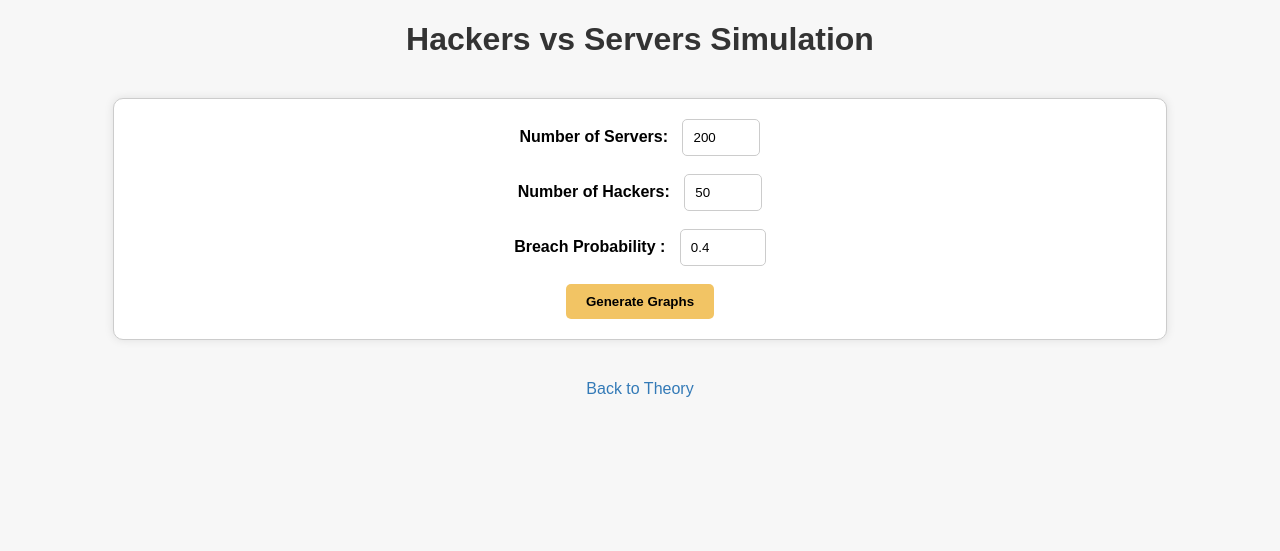
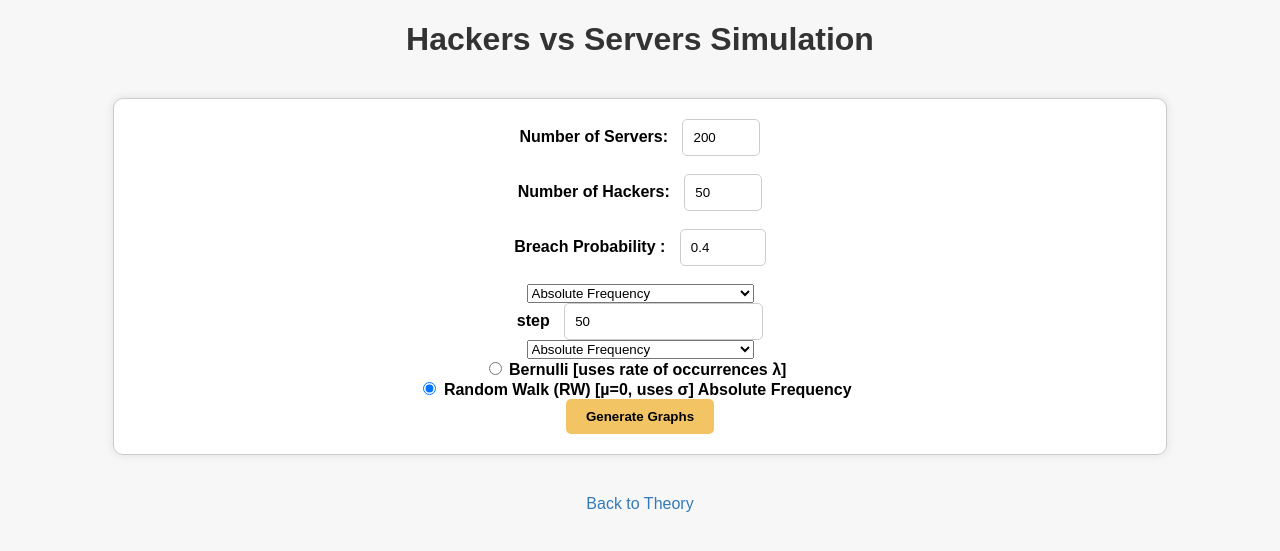
Before and after one commit to Raffo24/raffo24.github.io, a Jekyll site: the page built from _posts/statistics/2022-08-26-hw2_code.md, in a window 1280 px wide. Shown: the top 551 px of the page. Built offline with Jekyll 4.4.1, drawn with Linux system fonts in a browser that asks for light colours; part of the change alters nothing that is shown.

Commit message:
Update hw2_code.html

```diff
--- a/_layouts/hw2_code.html
+++ b/_layouts/hw2_code.html
@@ -1,7 +1,7 @@
 <!DOCTYPE html>
 <html>
 <head>
-    <title>Hackers vs Servers Simulation</title>
+    <title>Euler Maruyama Simulation</title>
     <style>
         body {
             font-family: Arial, sans-serif;
@@ -79,6 +79,28 @@
             <input type="number" id="m" value="50" min="1" max="500" required><br><br>
             <label for="p">Breach Probability :</label>
             <input type="number" id="p" value="0.4" step="0.01" min="0" max="1" required><br><br>
+            <select id="frequencyType" name="frequencyType" class="form-control">
+                <option value="absoluteFrequency">Absolute Frequency</option>
+                <option value="relativeFrequency">Relative Frequency {interval [-1,1]}</option>
+            </select>
+            <div class="form-group">
+                <label for="step">step</label>
+                <input type="number" id="step" value="50" min="0" step="1" class="form-control">
+            </div>
+            <div class="form-group mt-3">
+                <select id="frequencyType" name="frequencyType" class="form-control">
+                    <option value="absoluteFrequency">Absolute Frequency</option>
+                    <option value="relativeFrequency">Relative Frequency {interval [-1,1]}</option>
+                </select>
+                <div class="form-check">
+                    <input type="radio" id="bernulli" name="processGroup" class="form-check-input">
+                    <label for="bernulli" class="form-check-label">Bernulli [uses rate of occurrences λ]</label>
+                </div>
+                <div class="form-check">
+                    <input type="radio" id="randomWalk" name="processGroup" checked class="form-check-input">
+                    <label for="randomWalk" class="form-check-label">Random Walk (RW) [µ=0, uses σ] Absolute Frequency</label>
+                </div>
+            </div>
             <button id="button" onclick="generateGraphs()">Generate Graphs</button>
         </form>
         <div id="charts" style="display: none;">
@@ -87,7 +109,11 @@
                 <canvas id="flat-line-graph"></canvas>
             </div>
             <div class="graph">
-                <h2>Frequency Distribution</h2>
+                <h2>Frequency Distribution at the step x</h2>
+                <canvas id="histogramStep"></canvas>
+            </div>
+            <div class="graph">
+                <h2>Frequency Distribution at the end</h2>
                 <canvas id="histogram"></canvas>
             </div>
         </div>
@@ -98,6 +124,7 @@
 
             let flatLineChart = null;
             let histogramChart = null;
+            let histogramStepchart
 
             function generateRandomColor() {
                 let colore = '#';
@@ -257,6 +284,7 @@
                         let x = top;
 
                         if (p > Math.random()) { x = ++top; }
+                        else { x = --top; }
 
                         hackerInfo.push(x);
                     }
@@ -270,48 +298,28 @@
 
                 return dataset;
             }
-
-            function generateGraphs() {
-                const n_servers = parseInt(document.getElementById('n').value);
-                const n_hackers = parseInt(document.getElementById('m').value);
-                const p = parseFloat(document.getElementById('p').value);
-
-                // Validate input
-                if (n_servers < 2 || n_servers > 500 || n_hackers < 1 || n_hackers > 500 || p < 0 || p > 1) {
-                    alert('Please enter values in these intervals:\n- 2-500 for servers\n- 1-500 for hackers\n- 0-1 for probability.');
-                    return;
-                }
-
-                const servers = [];
-                for (let i = 1; i <= n_servers; i++) { servers.push(i); }
-
-                const hackers = [];
-                for (let i = 1; i <= n_hackers; i++) { hackers.push(i); }
-
-                const breachDatasets = getDataset(hackers.length, servers.length, p);
-
-                const serversCount = servers.length;
-                intervalSize = 1
-                if (serversCount >= 10) {
+            function getDistribution(n, datasets){
+                intervalSize = 1;
+                if (n >= 10) {
                     intervalSize = 2
-                } else if (serversCount >= 20) {
+                } else if (n >= 20) {
                     intervalSize = 3
-                } else if (serversCount >= 50) {
+                } else if (n >= 50) {
                     intervalSize = 4
-                } else if (serversCount >= 100) {
+                } else if (n >= 100) {
                     intervalSize = 5
-                } else if (serversCount >= 200) {
+                } else if (n >= 200) {
                     intervalSize = 6
-                } else if (serversCount >= 300) {
+                } else if (n >= 300) {
                     intervalSize = 7
-                } else if (serversCount >= 400) {
+                } else if (n >= 400) {
                     intervalSize = 8
                 }
-                const intervalCount = Math.ceil(serversCount / intervalSize);
+                const intervalCount = Math.ceil(n / intervalSize);
 
                 const intervals = Array.from({ length: intervalCount }, (_, i) => `${i * intervalSize}-${(i + 1) * intervalSize}`);
                 const distributionCounts = Array(intervalCount).fill(0);
-                breachDatasets.forEach(dataset => {
+                datasets.forEach(dataset => {
                     const index = Math.floor(dataset.data.at(-1) / intervalSize);
                     if (index >= 0 && index < intervalCount) { distributionCounts[index]++; }
                 });
@@ -324,17 +332,43 @@
                     distributionCounts.pop();
                     intervals.pop();
                 }
+                return distributionCounts;
+            }
+            function generateGraphs() {
+                const n_servers = parseInt(document.getElementById('n').value);
+                const n_hackers = parseInt(document.getElementById('m').value);
+                //const p = parseFloat(document.getElementById('p').value);
+                //const step = parseInt(document.getElementById('step').value);
+                let frequencyType = document.getElementById("frequencyType").value;
+                // Validate input
+                if (n_servers < 2 || n_servers > 500 || n_hackers < 1 || n_hackers > 500 || p < 0 || p > 1) {
+                    alert('Please enter values in these intervals:\n- 2-500 for servers\n- 1-500 for hackers\n- 0-1 for probability.');
+                    return;
+                }
+                /*if (step >= n_servers){
+                    alert("Please enter value: x_step < n_servers");
+                    return;
+                }*/
+                const servers = [];
+                for (let i = 1; i <= n_servers; i++) { servers.push(i); }
+
+                const hackers = [];
+                for (let i = 1; i <= n_hackers; i++) { hackers.push(i); }
+
+                const breachDatasets = getDataset(hackers.length, servers.length, p);
+
+                distributionCounts = getDistribution(servers.length, breachDatasets)
 
                 plotFlatLineChart(servers, hackers, breachDatasets);
                 plotHistogram(intervals, distributionCounts);
-
+                //plotHistogramStep()
                 document.getElementById('charts').style.display = 'flex';
             }
 
         </script>
     </div>
     <div style="text-align: center; margin-top: 20px;">
-        <p><a href="/statistics/hw1" style="text-decoration: none; color: #337ab7;">Back to Theory</a></p>
+        <p><a href="/statistics/hw2" style="text-decoration: none; color: #337ab7;">Back to Theory</a></p>
     </div>
 </body>
 
```
